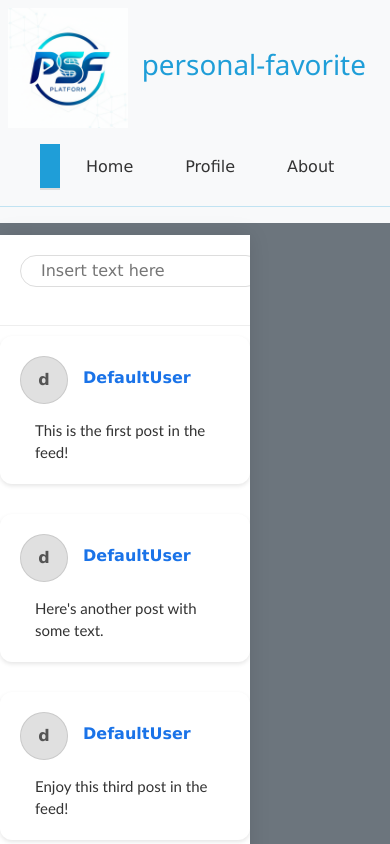
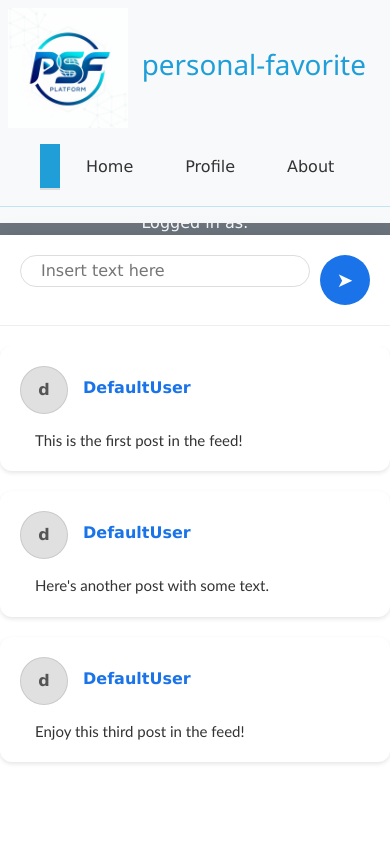
Before and after one commit to jakemay04/startup, a React (Vite) app: page /home in a window 390 px wide. Shown: the top 844 px of the page. Built offline with nearby package versions, Linux system fonts and the light colour scheme; no server answers.

Commit message:
functional API implimentation

```diff
--- a/src/home/home.css
+++ b/src/home/home.css
@@ -193,7 +193,8 @@ h1 {
   padding: 15px;
   margin-bottom: 20px;
   box-shadow: 0 2px 4px rgba(0, 0, 0, 0.1);
-  word-wrap: break-word; /* Ensure long words break */
+  word-wrap: break-word;
+  text-align: left;
 }
 
 .sidebar-textbox h3 {
@@ -203,8 +204,32 @@ h1 {
   margin-bottom: 10px;
 }
 
-.feed-sidebar-left,
-.feed-sidebar-right {
-    padding-top: 20px;
-    @media (max-width: 900px) { display: none; }
+.scrollable-feed-content {
+  /* This ensures the content can scroll when it overflows */
+  overflow-y: auto;
+  /* Takes up remaining space in the feed-container flex column */
+  flex-grow: 1;
+  padding-bottom: 20px; /* Add some padding at the bottom for better view */
 }
+
+@media (max-width: 900px) {
+    /* 1. Hide the sidebars completely on small screens */
+    .feed-sidebar-left,
+    .feed-sidebar-right {
+        display: none;
+    }
+
+    /* 2. Update the grid to be a single column when sidebars are hidden */
+    .feed-layout {
+        /* Mobile: Only one column for the main feed, taking 100% of the space */
+        grid-template-columns: 1fr;
+        /* Adjust margin for mobile aesthetics if needed */
+        margin: 0 auto;
+        height: 100vh; /* Revert height to full view height for mobile */
+    }
+
+    /* 3. Ensure the main feed container uses the available space */
+    .feed-container {
+        max-width: 100%;
+    }
+}
--- a/src/home/home.jsx
+++ b/src/home/home.jsx
@@ -117,8 +117,10 @@ export function Home() {
         </div>
 
         <div className="feed-container">
-          <div className="feed-item-profile">
           <PostInput onPostSubmit={handlePostSubmit} />
+
+            <div className="scrollable-feed-content">
+
               {/* Profile info can go here */}
               {posts.map(post => (
                 <PostCard key={post.id} post={post} />
```
Lines whose indentation alone changed are shown as unchanged.
